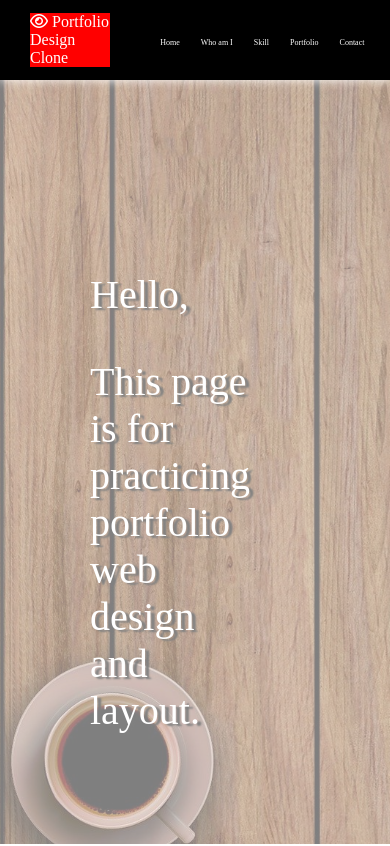
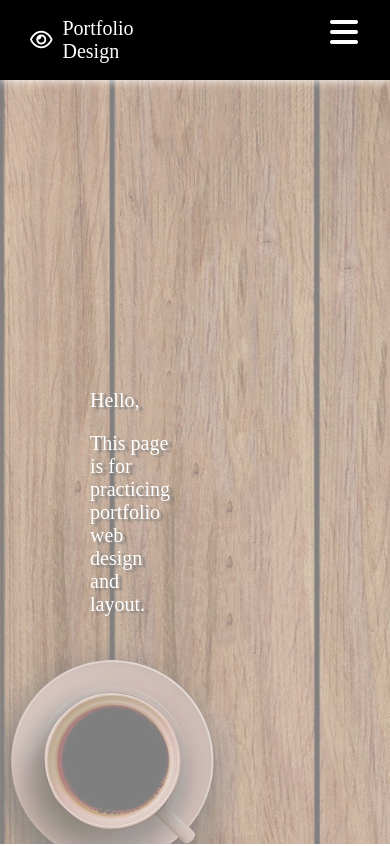
Before and after one commit to skj2366/CSSImplRepo, a website: page introduction/index.html in a window 390 px wide. Shown: the top 846 px of the page. Drawn offline with Linux system fonts and the light colour scheme.

Commit message:
반응형 자꾸 틀어져버렸..

```diff
--- a/introduction/index.html
+++ b/introduction/index.html
@@ -4,7 +4,7 @@
     <meta charset="UTF-8" />
     <meta name="viewport" content="width=device-width, initial-scale=1.0" />
     <script src="https://kit.fontawesome.com/0ad50b0352.js" crossorigin="anonymous"></script>
-    <script src="./main.js"></script>
+    <script src="./main.js" defer></script>
     <link rel="stylesheet" href="./style.css" />
     <title>INTRODUCTION</title>
   </head>
@@ -14,7 +14,7 @@
         <div class="logo">
           <!-- <i class="fas fa-bars"></i> -->
           <i class="far fa-eye"></i>
-          <span>Portfolio Design Clone</span>
+          <span>Portfolio Design</span>
         </div>
         <nav>
           <ul class="nav__list">
@@ -24,6 +24,9 @@
             <li><a href="#portfolio">Portfolio</a></li>
             <li><a href="#contact">Contact</a></li>
           </ul>
+          <a class="toggle_btn">
+            <i class="fas fa-bars"></i>
+          </a>
         </nav>
       </div>
     </header>
@@ -60,7 +63,7 @@
     <footer>
       <div class="footer">
         <div class="copyright">
-          <span>Design is Cloned</span>
+          <span>Design by Clone</span>
         </div>
       </div>
     </footer>
--- a/introduction/main.js
+++ b/introduction/main.js
@@ -0,0 +1,18 @@
+// window.onbeforeunload = function () {
+//   alert('?');
+//   window.scrollTo(0, 0);
+// };
+
+// history.scrollRestoration = 'manual';
+
+window.onload = function () {
+  setTimeout(() => {
+    window.scrollTo(0, 0);
+  }, 100);
+};
+
+const logo = document.querySelector('.logo');
+
+logo.addEventListener('click', () => {
+  window.scrollTo(0, 0);
+});
--- a/introduction/style.css
+++ b/introduction/style.css
@@ -11,6 +11,7 @@ html {
   padding: 0;
   margin: 0;
   scroll-behavior: smooth;
+  font-size: 16px;
 }
 
 header {
@@ -45,20 +46,40 @@ a {
 }
 
 .logo {
-  font-size: 30px;
+  font-size: 2rem;
   margin-left: 30px;
+}
+
+.logo:hover {
+  cursor: pointer;
 }
 
 .nav__list {
   margin-right: 30px;
   display: flex;
   flex-direction: row;
-  justify-content: space-around;
+  justify-content: center;
 }
 
 .nav__list li a {
+  margin: 0 20px;
   font-size: 1rem;
   color: var(--white);
+}
+
+.nav__list li a:hover {
+  color: rgb(223, 142, 84);
+}
+
+.toggle_btn {
+  display: none;
+  position: absolute;
+  right: 32px;
+  font-size: 32px;
+}
+
+.toggle_btn:hover {
+  color: rgb(223, 142, 84);
 }
 
 .test {
@@ -106,7 +127,7 @@ a {
   text-align: center;
   text-decoration: none;
   text-transform: uppercase;
-  font-size: 40px;
+  font-size: 2rem;
   /* color: white;
   border-bottom: 1px solid white; */
 }
@@ -127,7 +148,7 @@ a {
   width: 100%;
   /* flex-basis: 1; */
   color: white;
-  font-size: 40px;
+  font-size: 2rem;
   text-shadow: 4px 2px 2px gray;
   padding: 0 40px;
 }
@@ -190,25 +211,60 @@ section .contents_wrap > div:last-child {
 
 @media (max-width: 1024px) {
   .logo {
-    /* font-size: 1.5rem; */
+    font-size: 1.5rem;
     font-size: 2vw;
   }
 
   .nav__list {
     margin-right: 15px;
   }
+
   .nav__list li a {
     font-size: 0.8rem;
   }
 }
 
 @media screen and (max-width: 768px) {
+  html,
+  body {
+    font-size: 10px;
+  }
   .logo {
-    font-size: 1rem;
-    background-color: red;
+    display: flex;
+    align-items: center;
+    font-size: 2rem;
+    margin-left: 30px;
+    width: 100%;
+    flex-basis: 4;
+  }
+
+  nav {
+    flex-basis: 1;
+  }
+
+  .logo span {
+    width: 100%;
+    margin-left: 1rem;
+  }
+
+  .nav__list {
+    display: none;
   }
 
   .nav__list li a {
     font-size: 0.5rem;
   }
+
+  .toggle_btn {
+    top: 1.5rem;
+    display: block;
+  }
+
+  .footer {
+    height: 5rem;
+  }
+
+  .footer .copyright {
+    font-size: 1.8rem;
+  }
 }
```
